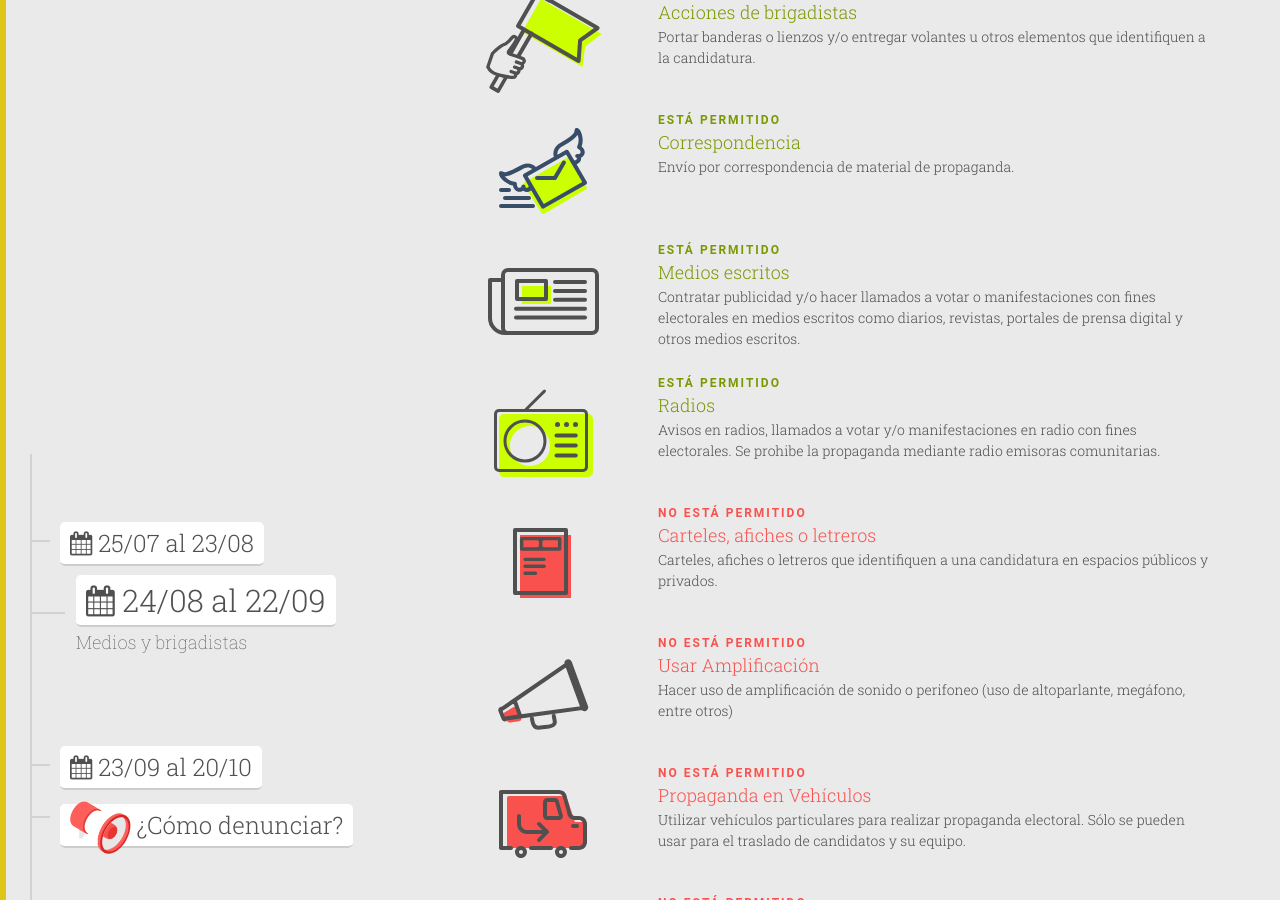
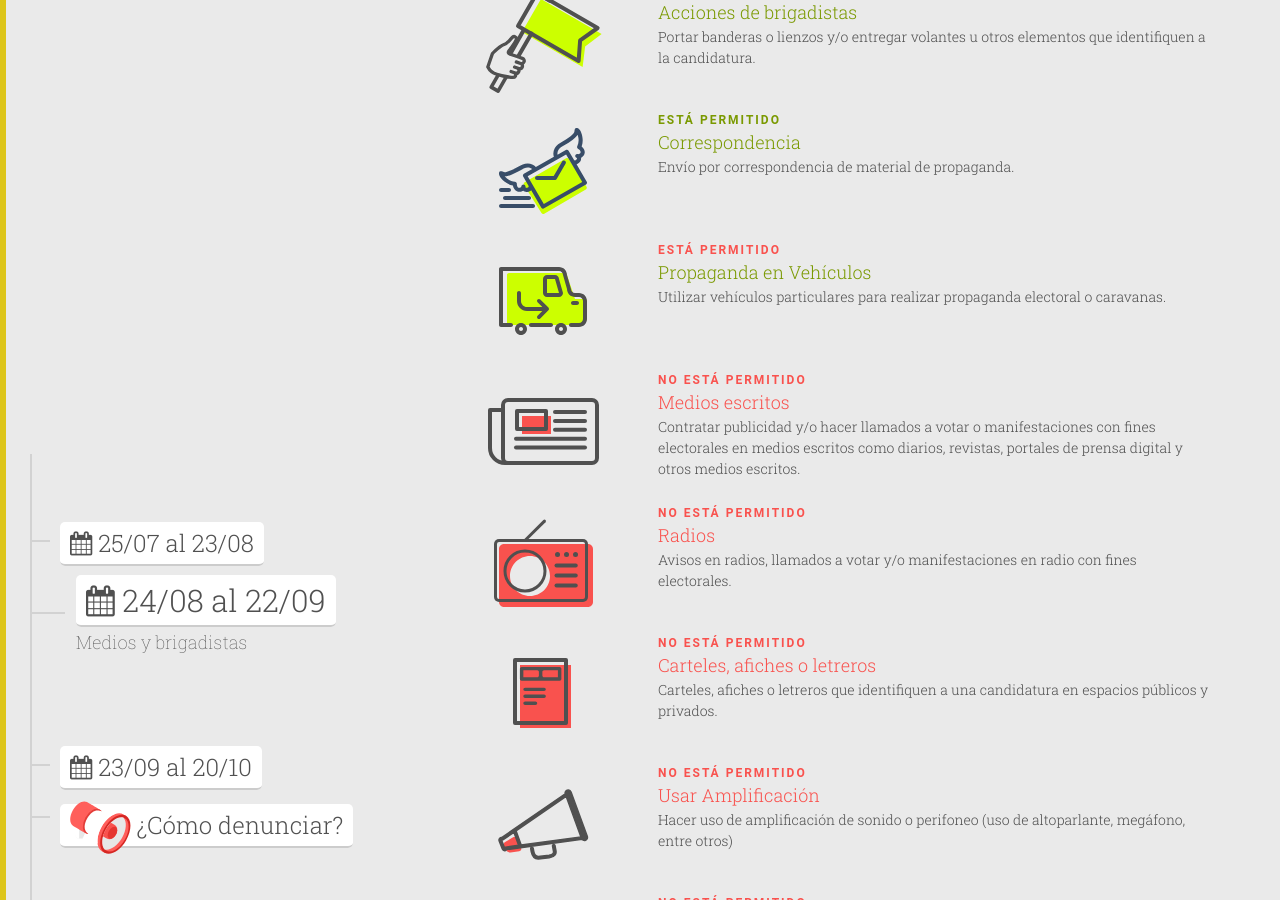
Before and after one commit to ciudadanointeligente/semaforo-electoral, a Jekyll site: the page built from index.html, in a window 1280 px wide and 900 px high, scrolled down 5674 px. Built offline with Jekyll 4.4.1, drawn with Linux system fonts in a browser that asks for light colours; nearby versions of some CDN libraries; some of the changed text lies outside the part shown.

Commit message:
Corrige uso de vehículos particulares

```diff
--- a/_includes/mediosybrigadistas.html
+++ b/_includes/mediosybrigadistas.html
@@ -96,24 +96,33 @@
     </div>
   </div>
   <!-- 11 -->
-  <div class="row">
-    <div class="col-md-2 col-md-offset-4 col-xs-3"><img src="{{ "/img/diario-si.svg" | prepend: site.baseurl }}"></div>
+   <div class="row">
+    <div class="col-md-2 col-md-offset-4 col-xs-3"><img src="{{ "/img/vehiculos-si.svg" | prepend: site.baseurl }}"></div>
     <div class="col-md-6 col-xs-9">
-      <div class="tag si">Está permitido</div>
-      <div class="si">Medios escritos</div>
-      <p class="bajada">Contratar publicidad y/o hacer llamados a votar o manifestaciones con fines electorales en medios escritos como diarios, revistas, portales de prensa digital y otros medios escritos.</p>
+      <div class="tag no">Está permitido</div>
+      <div class="si">Propaganda en Vehículos</div>
+      <p class="bajada">Utilizar vehículos particulares para realizar propaganda electoral o caravanas.</p>
     </div>
   </div>
   <!-- 12 -->
   <div class="row">
-    <div class="col-md-2 col-md-offset-4 col-xs-3"><img src="{{ "/img/radio-si.svg" | prepend: site.baseurl }}"></div>
+    <div class="col-md-2 col-md-offset-4 col-xs-3"><img src="{{ "/img/diario-no.svg" | prepend: site.baseurl }}"></div>
     <div class="col-md-6 col-xs-9">
-      <div class="tag si">Está permitido</div>
-      <div class="si">Radios</div>
-      <p class="bajada">Avisos en radios, llamados a votar y/o manifestaciones en radio con fines electorales. Se prohibe la propaganda mediante radio emisoras comunitarias.</p>
+      <div class="tag no">No está permitido</div>
+      <div class="no">Medios escritos</div>
+      <p class="bajada">Contratar publicidad y/o hacer llamados a votar o manifestaciones con fines electorales en medios escritos como diarios, revistas, portales de prensa digital y otros medios escritos.</p>
     </div>
   </div>
   <!-- 13 -->
+  <div class="row">
+    <div class="col-md-2 col-md-offset-4 col-xs-3"><img src="{{ "/img/radio-no.svg" | prepend: site.baseurl }}"></div>
+    <div class="col-md-6 col-xs-9">
+      <div class="tag no">No está permitido</div>
+      <div class="no">Radios</div>
+      <p class="bajada">Avisos en radios, llamados a votar y/o manifestaciones en radio con fines electorales.</p>
+    </div>
+  </div>
+  <!-- 14 -->
   <div class="row">
     <div class="col-md-2 col-md-offset-4 col-xs-3"><img src="{{ "/img/afiche-no.svg" | prepend: site.baseurl }}"></div>
     <div class="col-md-6 col-xs-9">
@@ -122,22 +131,13 @@
       <p class="bajada">Carteles, afiches o letreros que identifiquen a una candidatura en espacios públicos y privados.</p>
     </div>
   </div>
-  <!-- 14 -->
+  <!-- 15 -->
   <div class="row">
     <div class="col-md-2 col-md-offset-4 col-xs-3"><img src="{{ "/img/amplificacion-no.svg" | prepend: site.baseurl }}"></div>
     <div class="col-md-6 col-xs-9">
       <div class="tag no">No está permitido</div>
       <div class="no">Usar Amplificación</div>
       <p class="bajada">Hacer uso de amplificación de sonido o perifoneo (uso de altoparlante, megáfono, entre otros)</p>
-    </div>
-  </div>
-  <!-- 15 -->
-  <div class="row">
-    <div class="col-md-2 col-md-offset-4 col-xs-3"><img src="{{ "/img/vehiculos-no.svg" | prepend: site.baseurl }}"></div>
-    <div class="col-md-6 col-xs-9">
-      <div class="tag no">No está permitido</div>
-      <div class="no">Propaganda en Vehículos</div>
-      <p class="bajada">Utilizar vehículos particulares para realizar propaganda electoral. Sólo se pueden usar para el traslado de candidatos y su equipo.</p>
     </div>
   </div>
   <!-- 16 -->
@@ -203,7 +203,7 @@
     <div class="col-md-6 col-xs-9">
       <div class="tag no">No está permitido</div>
       <div class="no">Propaganda en infraestructura de servicios públicos</div>
-      <p class="bajada">Como paraderos, servicio de alumbrado, cables, microbuses, etcétera.</p>
+      <p class="bajada">Como paraderos, postes, sistema de alumbrado, cables, microbuses, etcétera.</p>
     </div>
   </div>
   <!-- 24 -->
```
